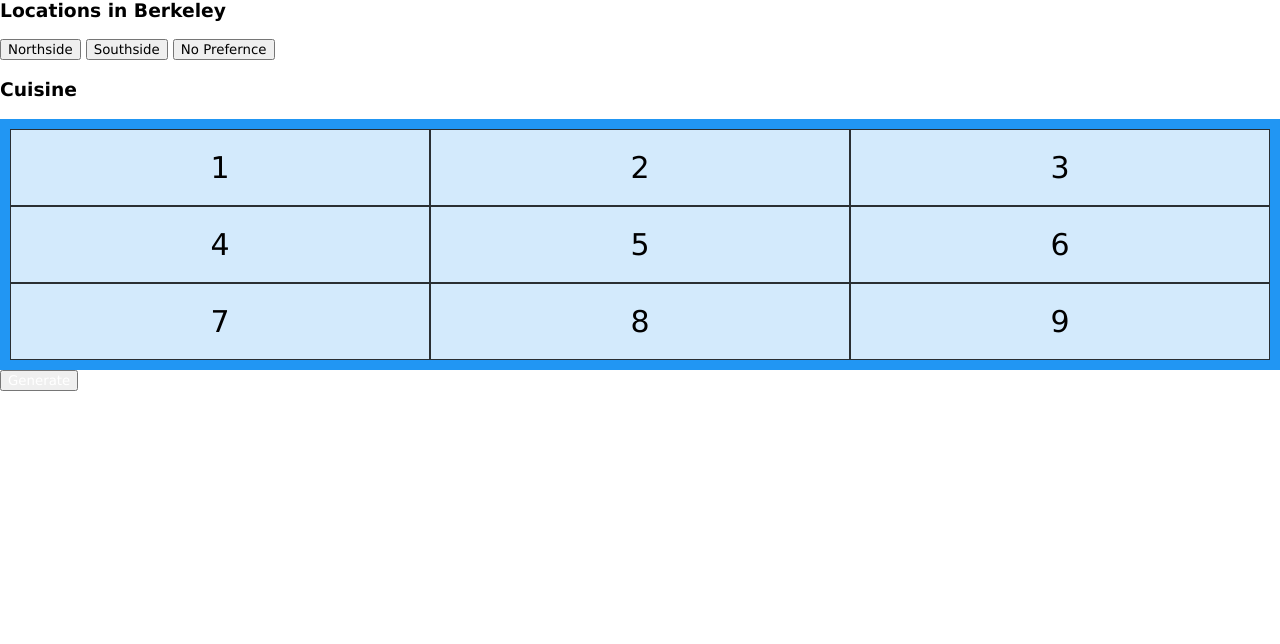
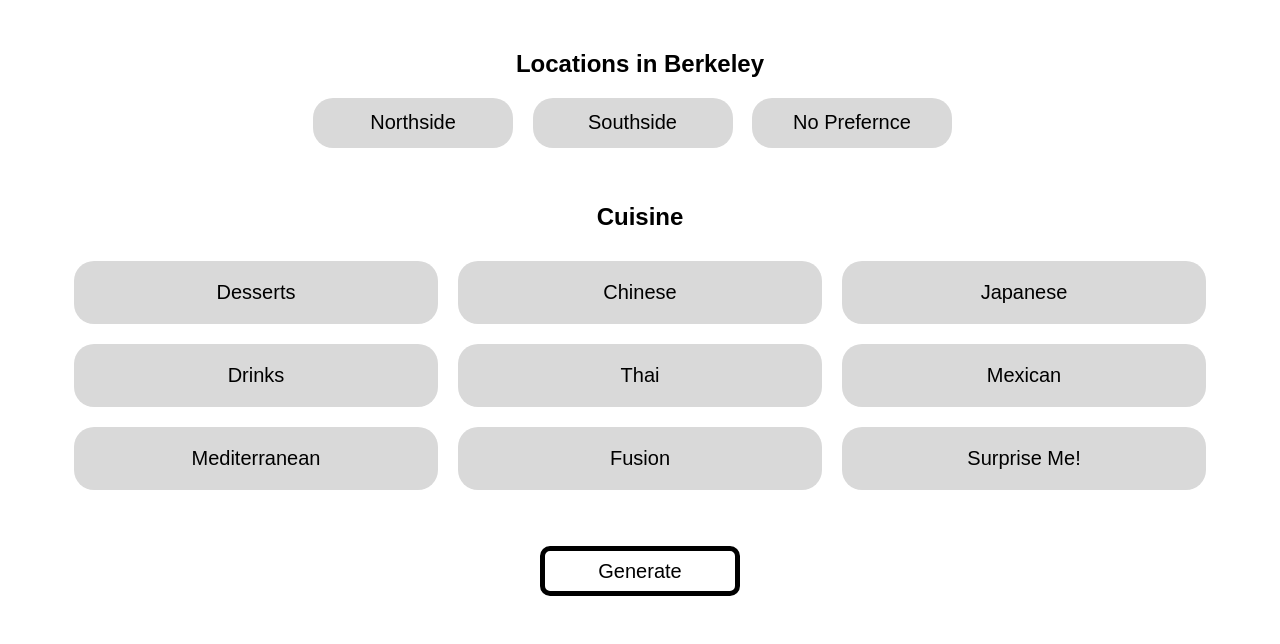
Before and after one commit to hannah02li20/cs198-final, a website: page frontend_stuff/restaurant_generator.html in a window 1280 px wide. Shown: the part 156-800 px from the top of the page. Drawn offline with Linux system fonts and the light colour scheme.

Commit message:
made the page look like figma

```diff
--- a/frontend_stuff/general.css
+++ b/frontend_stuff/general.css
@@ -1,11 +1,13 @@
 /* for css stuff that shoudl be applied to every page
 ex: navbar css */
 * {
-  font-family: Verdana, sans-serif ;
+  /* font-family: Arial, sans-serif ; */
+
 }
 
 body {
   margin: 0px;
+  font-family: Arial, sans-serif ;
 }
 /* navbar */
 
@@ -23,7 +25,6 @@ header {
   padding: 10px 2%;
   margin: 0px 0px 0px 0px;
   background-color: navy;
-
 }
 
 .logo {
--- a/frontend_stuff/restaurant_g.css
+++ b/frontend_stuff/restaurant_g.css
@@ -1,15 +1,60 @@
+/* taken from w3 schools */
+.cuisine-grid {
+  text-align: center;
+}
 .grid-container {
-    display: grid;
-    grid-template-columns: auto auto auto;
+  justify-content: center;
+  display: grid;
+  grid-template-columns: 30% 30% 30%;
+    /* background-color: #2196F3; */
+  /* padding: 10px; */
+
+  }
+.grid-item {
+    background-color: #D9D9D9;
+    /* border: 1px solid rgba(0, 0, 0, 0.8); */
+    border-radius: 20px;
+    border:none;
+    padding: 20px;
+    font-size: 20px;
+    text-align: center;
+    margin: 10px;
+  }
+  .grid-item:hover{
     background-color: #2196F3;
-    padding: 10px;
   }
-  .grid-item {
-    background-color: rgba(255, 255, 255, 0.8);
-    border: 1px solid rgba(0, 0, 0, 0.8);
-    padding: 20px;
-    font-size: 30px;
+  .locations-text {
+    /* margin-bottom: 40px; */
     text-align: center;
   }
 
-  /* taken from w3 schools */
+  .locations-btns {
+    display: inline-block;
+  }
+  .locations-btns button {
+    outline: none;
+    height: 50px;
+    width: 200px;
+    font-size: 20px;
+    margin-right: 15px;
+    border-radius: 20px;
+    background-color: #D9D9D9;
+    border: none;
+  }
+
+  .locations-btns button:hover {
+    background-color: #2196F3;
+  }
+
+  .generate {
+    margin-top: 10px;
+    height: 50px;
+    width: 200px;
+    font-size: 20px;
+    border: 5px solid black;
+    border-radius: 10px;
+    background-color: white;
+  }
+  .generate a{
+    color: black;
+  }
--- a/frontend_stuff/restaurant_generator.html
+++ b/frontend_stuff/restaurant_generator.html
@@ -25,9 +25,10 @@
     </header>
 
 
-
-    <h2> Satiate your cravings today!</h2>
-    <h3> Locations in Berkeley</h3>
+    <div class = "locations-text">
+    <h1> Satiate your cravings today!</h1>
+    <br>
+    <h2> Locations in Berkeley</h2>
     <!--styling: center,  -->
 
 
@@ -37,35 +38,56 @@
         <button> Southside </button>
         <button> No Prefernce </button>
     </div>
+    </div>
+    <br> <br>
 
-
-    <h3> Cuisine</h3>
+    <div class = "cuisine-grid">
+    <h2> Cuisine</h2>
 
 
     <!-- grid of cuisine chooices -->
     <div class="grid-container">
-        <div class="grid-item">1</div>
-        <div class="grid-item">2</div>
-        <div class="grid-item">3</div>
-        <div class="grid-item">4</div>
-        <div class="grid-item">5</div>
-        <div class="grid-item">6</div>
-        <div class="grid-item">7</div>
-        <div class="grid-item">8</div>
-        <div class="grid-item">9</div>
+        <div class="grid-item">
+            Desserts
+        </div>
+        <div class="grid-item">
+            Chinese
+        </div>
+        <div class="grid-item">
+            Japanese
+        </div>
+        <div class="grid-item">
+            Drinks
+        </div>
+        <div class="grid-item">
+            Thai
+        </div>
+        <div class="grid-item">
+            Mexican
+        </div>
+        <div class="grid-item">
+            Mediterranean
+        </div>
+        <div class="grid-item">
+            Fusion
+        </div>
+        <div class="grid-item">
+            Surprise Me!
+        </div>
       </div>
       <!-- taken from w3 schools... going to modify just needed an example
     https://www.w3schools.com/css/css_grid.asp -->
 
-
     <!-- generate button
     functionality: press button and generate a restaurant -->
 
-    <button>
+    <br> <br>
+    <button class = "generate">
         <a href="generated_result.html">
         Generate
         </a>
     </button>
+    </div>
 
 
 
```
